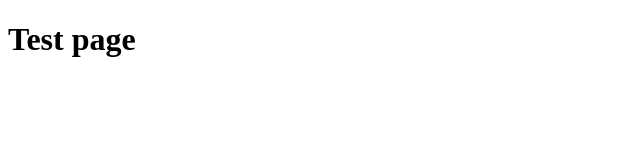
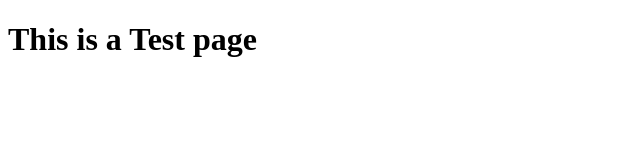
Before and after one commit to eduraphael/staticweb, a plain HTML site: page index.html in a window 1280 px wide. Shown: the whole page, without its empty margins (0-640 px from the left). Drawn offline with Linux system fonts and the light colour scheme.

Commit message:
Update index.html

```diff
--- a/index.html
+++ b/index.html
@@ -6,6 +6,6 @@
     <title>Static Website</title>
 </head>
 <body>
-    <h1>Test page</h1>
+    <h1>This is a Test page</h1>
 </body>
 </html>
```
